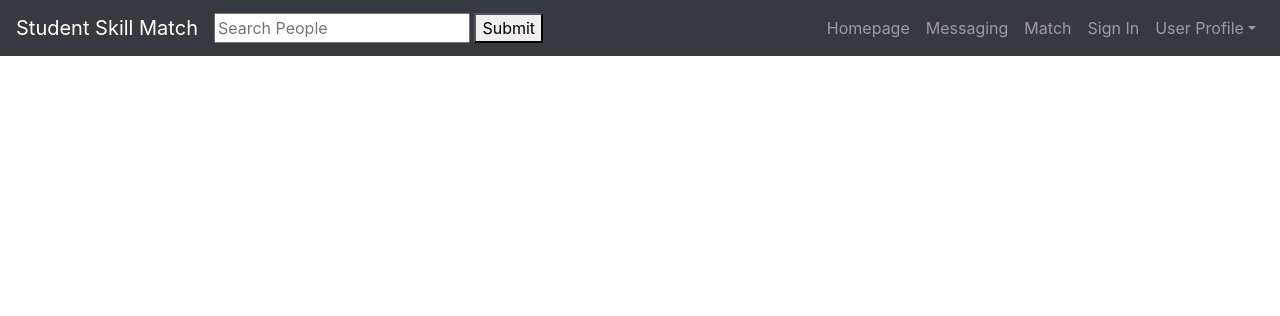
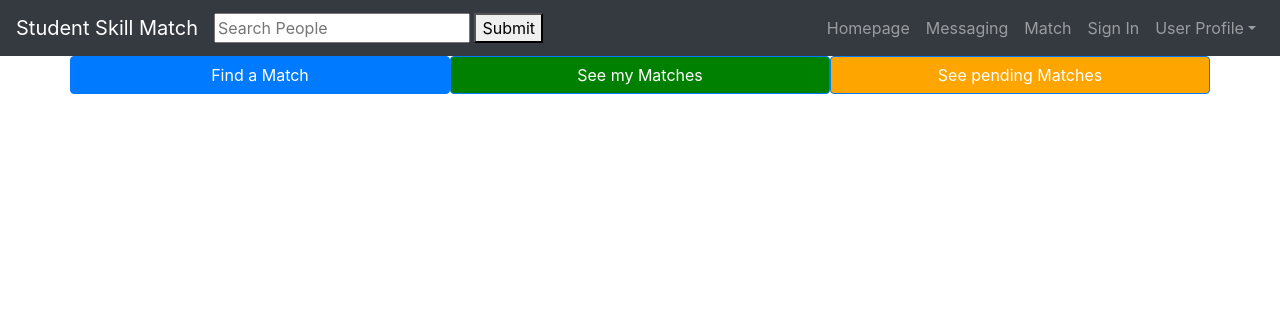
Before and after one commit to reamber/13eta, a Django app: page /match/ in a window 1280 px wide. Shown: the top 316 px of the page. Run offline with Django 3.2, Linux system fonts and the light colour scheme; some libraries are stand-ins or nearby versions.

Commit message:
added some logic to the matching

```diff
--- a/match_site/templates/match_site/match.html
+++ b/match_site/templates/match_site/match.html
@@ -3,6 +3,11 @@
 
 {% block content %}
 
-
-
+<div class="container">
+  <div class="row">
+    <a href="showprofiles" class="col-md-4 btn btn-primary">Find a Match</a>
+    <a href="showmatches" style="background:green" class="col-md-4 btn btn-primary">See my Matches</a>
+    <a href="showpending" style="background:orange" class="col-md-4 btn btn-primary">See pending Matches</a>
+  </div>
+</div>
 {% endblock %}
--- a/match_site/urls.py
+++ b/match_site/urls.py
@@ -21,6 +21,6 @@ app_name="match"
 urlpatterns = [
     path('showprofiles', views.ShowAllProfilesView, name="Show All Profiles"),
     path('showmatches', views.MatchView, name="Show User Matches"),
-    path('creatematch', views.ShowAllMatchesView, name="Create New Match"),
+    path('creatematch', views.CreateMatch, name="Create New Match"),
     path('', views.MatchView, name="match" ),
 ]
--- a/match_site/views.py
+++ b/match_site/views.py
@@ -3,6 +3,7 @@ from django.shortcuts import get_object_or_404, render
 from django.urls import reverse
 from django.views import generic
 from django import forms
+from django.db.models import Q
 
 from match_site.models import MatchSelection
 from user_profile.models import profile
@@ -15,7 +16,20 @@ def MatchView(request):
 # Displays a list of all the user profiles
 def ShowAllProfilesView(request):
     template_name = 'match_site/profile_list.html'
-    profile_list=profile.objects.all()
+    profile_list=list(profile.objects.exclude(profile_user=request.user))
+    match_list=MatchSelection.objects.filter(
+            Q(user_one=request.user)|Q(user_two=request.user)
+    )
+
+    for i in range(len(profile_list)):
+        print(list(match_list.filter(user_one=profile_list[i].profile_user)))
+        print(list(match_list.filter(user_two=profile_list[i].profile_user)))
+        profile_list[i] = [
+                profile_list[i],
+                len(list(match_list.filter(user_one=profile_list[i].profile_user)))!=0,
+                len(list(match_list.filter(user_two=profile_list[i].profile_user)))!=0,
+        ]
+
     context={
             "profile_list":profile_list
     }
@@ -37,6 +51,16 @@ def CreateMatch(request):
         new_match.save()
         return HttpResponse("Match created")
 
+def Unmatch(request):
+    try:
+        MatchSelection.objects.get(
+            user_one=request.user,
+            user_two=User.objects.get(id=request.POST['matchID'])
+        ).delete()
+        return HttpResponse("Match removed")
+    except:
+        return HttpResponse("Failed to remove match")
+
 def ShowAllMatchesView(request):
     template_name = 'match_site/match_list.html'
     match_list=profile.objects.all()
```
Also changed, not shown: match_site/templates/match_site/profile_list.html (+14 -8 lines), static/assets/js/create_match.js (+9 -1 lines), db.sqlite3, static/assets/images/default_profile.png (added).
